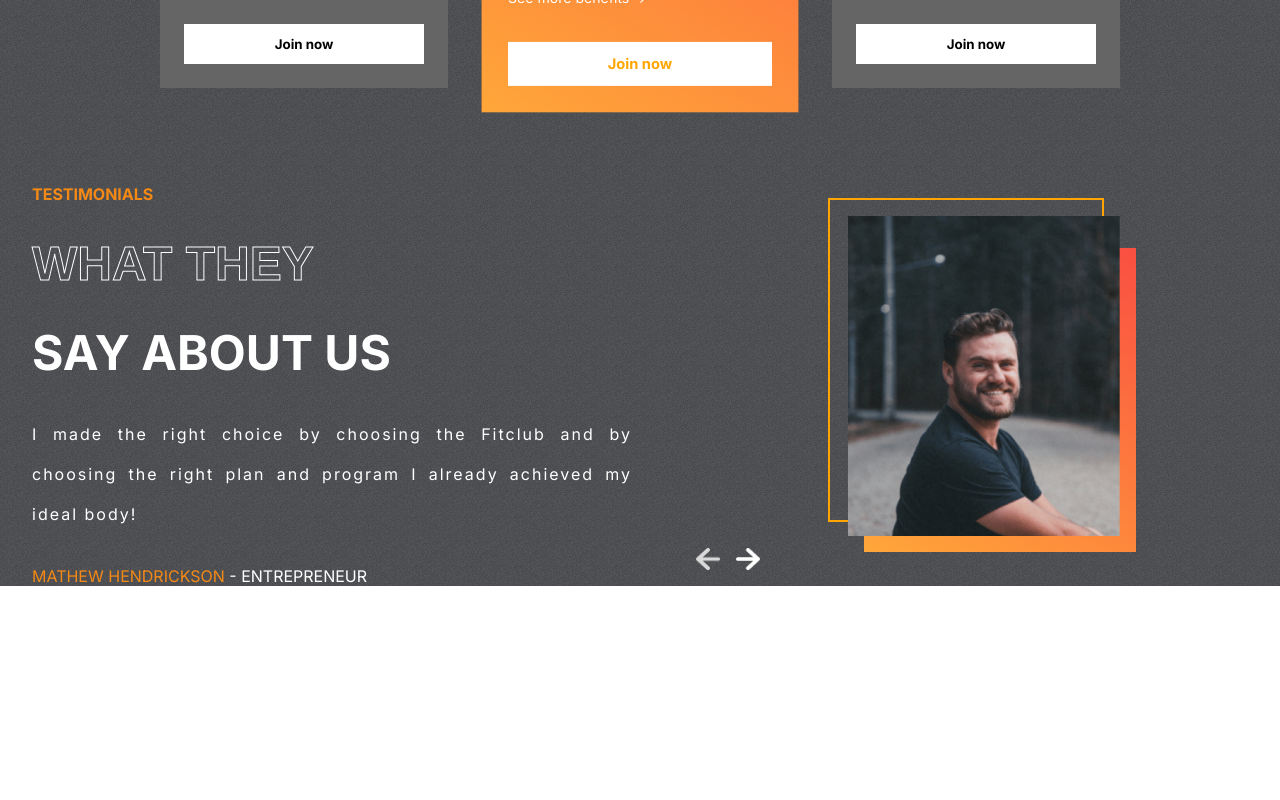
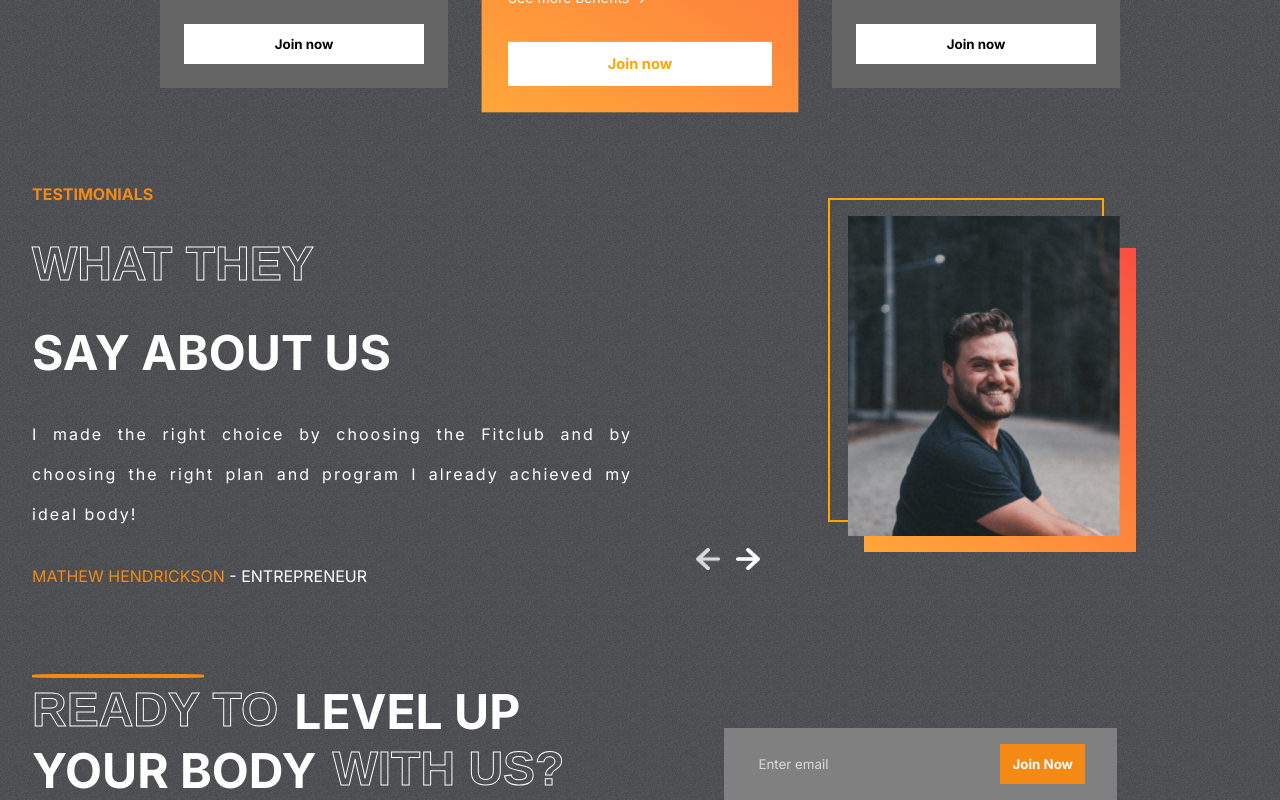
Before and after one commit to karantinz/FitClub, a React (Create React App) app: page / in a window 1280 px wide. Shown: the part 2344-3144 px from the top of the page. Before the commit the page ends 2930 px from the top, so only its background shows below. Built offline with nearby package versions, Linux system fonts and the light colour scheme.

Commit message:
join components

```diff
--- a/src/App.js
+++ b/src/App.js
@@ -1,6 +1,7 @@
 import './App.css';
 import Reasons from './components/Reasons/Reasons';
 import Hero from './components/hero/Hero';
+import Join from './components/join/Join';
 import Plans from './components/plans/Plans';
 import Programs from './components/programs/Programs';
 import Testimonials from './components/testimonials/Testimonials';
@@ -13,6 +14,7 @@
       <Reasons/>
       <Plans/>
       <Testimonials/>
+      <Join/>
     </div>
   );
 }
--- /dev/null
+++ b/src/components/join/Join.css
@@ -0,0 +1,55 @@
+.join {
+    display: flex;
+    padding: 0 2rem;
+    gap: 10rem;
+}
+
+.left-j {
+    color: #fff;
+    font-size: 3rem;
+    font-weight: bold;
+    text-transform: uppercase;
+    position: relative;
+}
+
+.left-j>hr {
+    position: absolute;
+    width: 10.5rem;
+    border: 2px solid var(--orange);
+    border-radius: 20%;
+    top: -2rem;
+}
+
+.left-j>div {
+    display: flex;
+    gap: 1rem;
+}
+
+.right-j {
+    display: flex;
+    justify-content: center;
+    align-items: flex-end;
+}
+
+.email-container {
+    display: flex;
+    gap: 3rem;
+    background-color: gray;
+    padding: 1rem 2rem;
+}
+
+.email-container>input {
+    background-color: transparent;
+    border: none;
+    outline: none;
+    color: var(--lightgray);
+}
+
+::placeholder {
+    color: var(--lightgray);
+}
+
+.btn-j {
+    background-color: var(--orange);
+    color: #fff;
+}
--- /dev/null
+++ b/src/components/join/Join.jsx
@@ -0,0 +1,31 @@
+import React from "react";
+import "../join/Join.css";
+import { useRef } from "react";
+
+const Join = () => {
+  const form = useRef();
+
+  return (
+    <div className="join" id="#join-us">
+      <div className="left-j">
+        <hr />
+        <div>
+          <span className="stroke-text">READY TO</span>
+          <span>LEVEL UP</span>
+        </div>
+        <div>
+          <span>YOUR BODY</span>
+          <span className="stroke-text">WITH US?</span>
+        </div>
+      </div>
+      <div className="right-j">
+        <form className="email-container" ref={form}>
+          <input type="email" name="user-email" placeholder="Enter email" />
+          <button className="btn btn-j">Join Now</button>
+        </form>
+      </div>
+    </div>
+  );
+};
+
+export default Join;
```
